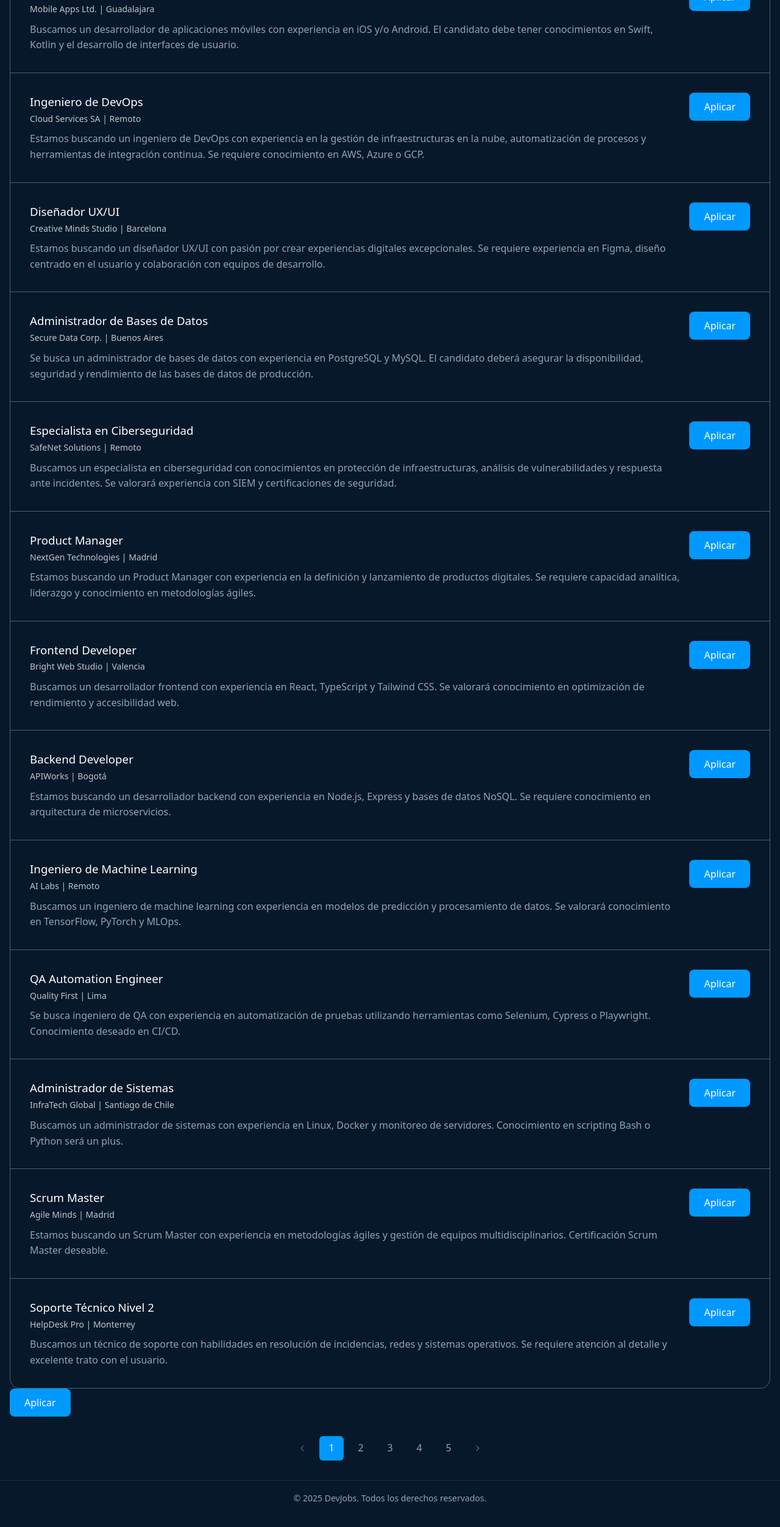
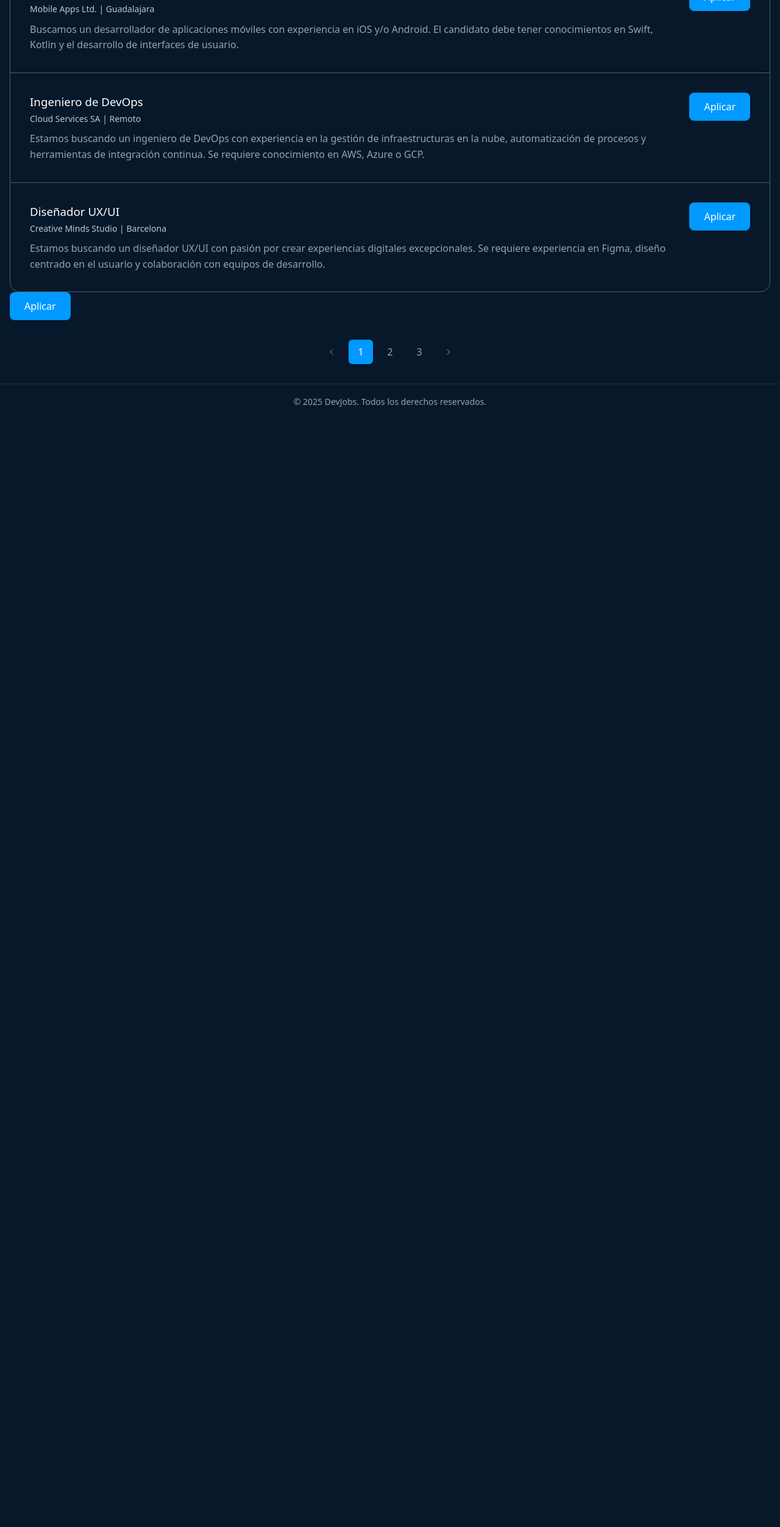
Before and after one commit to Ro0oman/jscamp, a React (Vite) app in the folder 02-react/: page / in a window 1280 px wide. Shown: the part 804-3308 px from the top of the page at 61% size. Built offline with nearby package versions, Linux system fonts and the light colour scheme.

Commit message:
Implement pagination for job listings
Refactored App.jsx to paginate job listings using a constant for results per page and dynamic calculation of total pages. JobListings now receives only the jobs for the current page as a prop, improving performance and enabling pagination.

```diff
--- a/02-react/src/App.jsx
+++ b/02-react/src/App.jsx
@@ -4,12 +4,20 @@ import {Header} from "./components/Header.jsx";
 import {Pagination} from "./components/Pagination.jsx";
 import {SearchFormSection} from "./components/SearchFormSection.jsx";
 import {JobListings} from "./components/JobListings.jsx";
+import jobsData from "./data.json";
+
+const RESULTS_PER_PAGE = 5
 
 function App() {
 
   const [currentPage, setCurrentPage] = useState(1)
-  const totalPages = 5
+  const totalPages = Math.ceil(jobsData.length / RESULTS_PER_PAGE)
 
+
+  const pageResults = jobsData.slice(
+    (currentPage-1) * RESULTS_PER_PAGE, //Pagina 1 -> 0, Pagina 2 -> 5, Pagina 3 -> 10
+    currentPage * RESULTS_PER_PAGE //Pagina 1 -> 5, Pagina 2 -> 10, Pagina 3 -> 15
+  )
 
   const handlePageChange = (page) => {
     setCurrentPage(page);
@@ -22,7 +30,7 @@ function App() {
       <main>
         <SearchFormSection />
         <section>
-          <JobListings />
+          <JobListings jobs={pageResults} />
           <Pagination currentPage={currentPage} totalPages={totalPages} onPageChange={handlePageChange} />
         </section>
       </main>
--- a/02-react/src/components/JobListings.jsx
+++ b/02-react/src/components/JobListings.jsx
@@ -1,13 +1,11 @@
-import jobsData from "../data.json";
 import { JobCard } from "./JobCard.jsx";
 
-
-export function JobListings() {
+export function JobListings({jobs}) {
   return (
     <>
       <h2>Resultados de búsqueda</h2>
       <div className="jobs-listings">
-        {jobsData.map((job) => (
+        {jobs.map((job) => (
           <JobCard key={job.id} job={job} />
         ))}
       </div>
```
